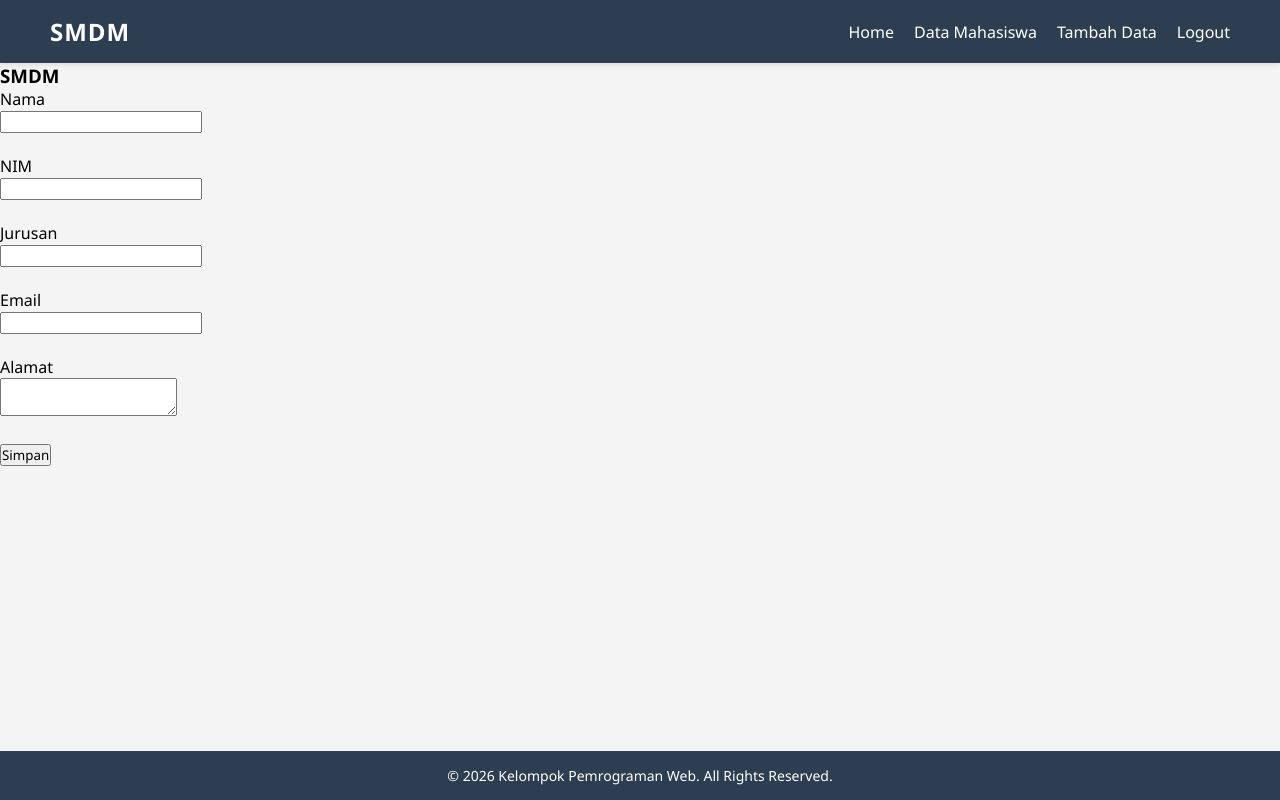
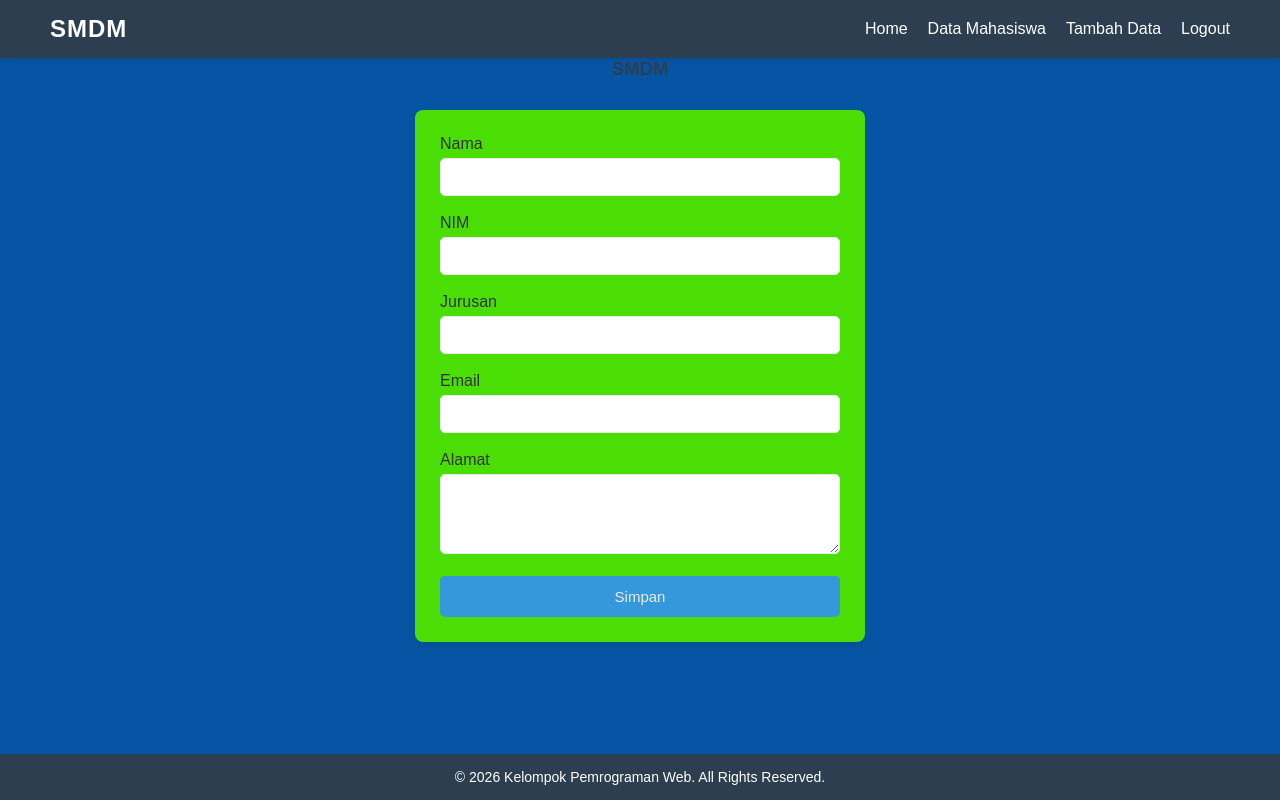
Before and after one commit to rozannouval/sistem-manajemen-data-mahasiswa, a PHP site: page /views/form_tambah.php in a window 1280 px wide. Run offline with PHP 8.4, Linux system fonts and the light colour scheme.

Commit message:
perubahan tambah.php

```diff
--- /dev/null
+++ b/css/tambah.css
@@ -0,0 +1,71 @@
+/* RESET SEDERHANA */
+* {
+    margin: 0;
+    padding: 0;
+    box-sizing: border-box;
+    font-family: Arial, Helvetica, sans-serif;
+}
+
+/* BODY */
+body {
+    background-color: #0655a4;
+    color: #333;
+}
+
+/* JUDUL */
+h3 {
+    text-align: center;
+    margin-bottom: 20px;
+    color: #2c3e50;
+}
+
+/* FORM CONTAINER */
+form {
+    width: 450px;
+    margin: 30px auto;
+    background: #4ade05;
+    padding: 25px;
+    border-radius: 8px;
+    box-shadow: 0 4px 10px rgba(0, 0, 0, 0.1);
+}
+
+/* INPUT & TEXTAREA */
+input[type="text"],
+input[type="email"],
+textarea {
+    width: 100%;
+    padding: 10px;
+    margin-top: 5px;
+    border: 1px solid #eae9ec;
+    border-radius: 5px;
+    font-size: 14px;
+}
+
+textarea {
+    resize: vertical;
+    min-height: 80px;
+}
+
+/* FOCUS EFFECT */
+input:focus,
+textarea:focus {
+    outline: none;
+    border-color: #3498db;
+}
+
+/* BUTTON */
+button {
+    width: 100%;
+    padding: 12px;
+    background-color: #3498db;
+    border: none;
+    border-radius: 5px;
+    color: rgb(235, 234, 236);
+    font-size: 15px;
+    cursor: pointer;
+    transition: background 0.3s ease;
+}
+
+button:hover {
+    background-color: #2980b9;
+}
--- a/views/form_edit.php
+++ b/views/form_edit.php
@@ -2,7 +2,7 @@
 include "../php_logic/update.php";
 include "includes/header.php";
 ?>
-
+<link rel="stylesheet" href="../css/edit.css">
 <h3>SMDM</h3>
 
 <form method="post">
--- a/views/form_tambah.php
+++ b/views/form_tambah.php
@@ -2,6 +2,7 @@
 include "../php_logic/create.php";
 include "includes/header.php";
 ?>
+<link rel="stylesheet" href="../css/tambah.css">
 
 <h3>SMDM</h3>
 
```
Also changed, not shown: css/edit.css (added, +88 -0 lines).
